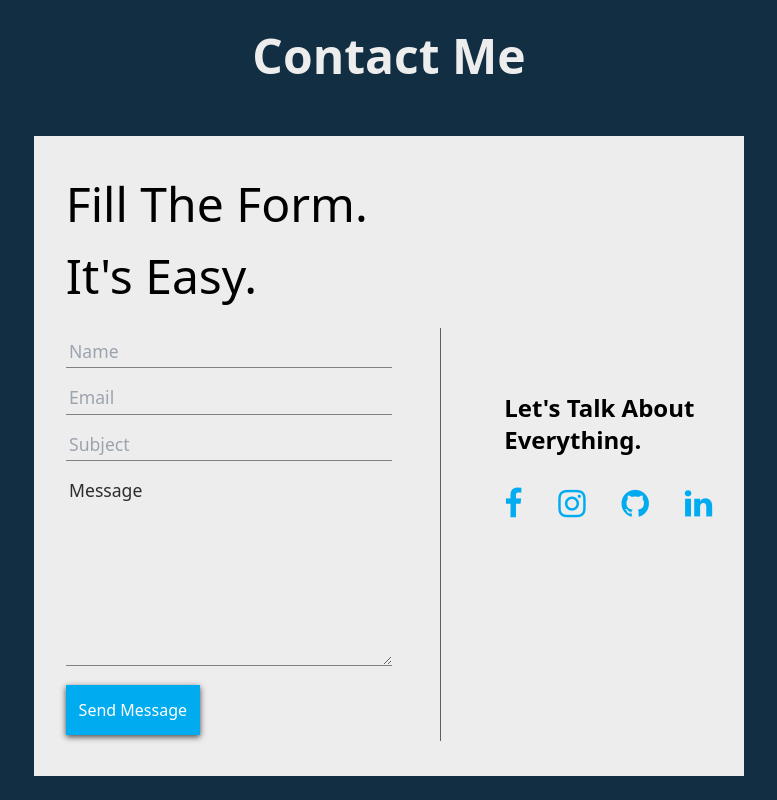
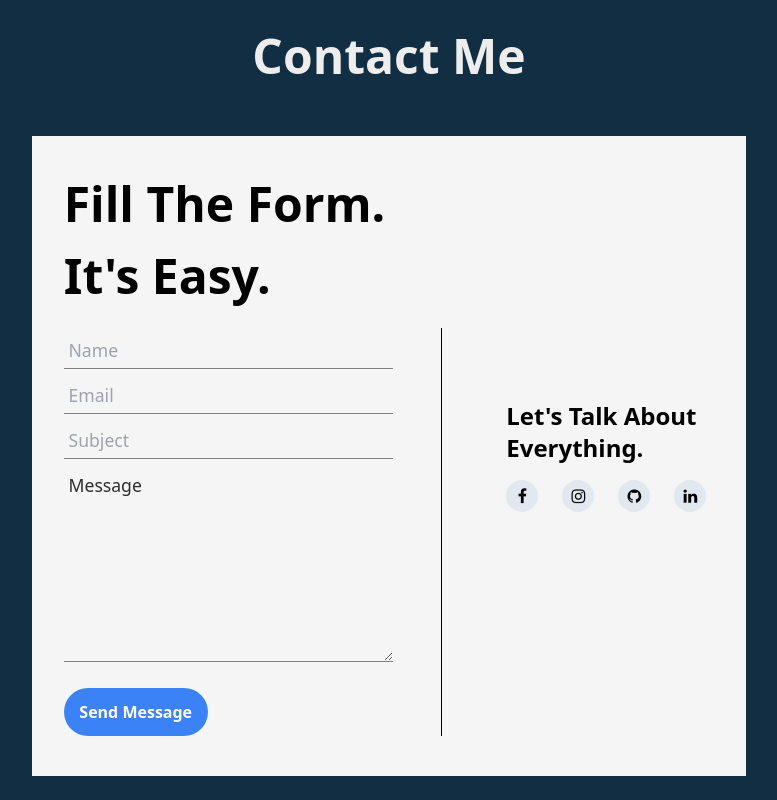
Before and after one commit to panntod/Tools-React, a React (Create React App) app: page / in a window 1280 px wide. Shown: the part 800-1600 px from the top of the page, without its empty margins (251-1028 px from the left). Built offline with nearby package versions, Linux system fonts and the light colour scheme.

Commit message:
refactor: Recreate component contact

```diff
--- a/src/components/contact.jsx
+++ b/src/components/contact.jsx
@@ -1,25 +1,31 @@
-import React, { useEffect } from "react";
+import { useState } from "react";
 import "../css/contact.css";
 
 const Contact = () => {
+  const [loading, setLoading] = useState(false);
   const scriptURL =
     "https://script.google.com/macros/s/AKfycbxGfA8DJox2zVLcD4JAi5bc9KGMz41oqvxg552--CFf8K9YkbiczLDjQhSW9877zRMBlg/exec";
 
-  useEffect(() => {
+  const handleSubmitForm = async (e) => {
+    e.preventDefault();
     const form = document.forms["contact-form"];
+    setLoading(true);
 
-    form.addEventListener("submit", (e) => {
-      e.preventDefault();
-
-      fetch(scriptURL, { method: "POST", body: new FormData(form) })
-        .then((response) => {
-          alert("Message Succesfully Send!");
-          form.reset();
-          console.log("Success!", response);
-        })
-        .catch((error) => console.error("Error!", error.message));
-    });
-  }, []);
+    try {
+      const response = await fetch(scriptURL, {
+        method: "POST",
+        body: new FormData(form),
+      });
+      if (response.ok) {
+        alert("Message Succesfully Send!");
+        form.reset();
+      } else {
+        alert("Something went wrong");
+      }
+    } finally {
+      setLoading(false);
+    }
+  };
 
   return (
     <>
@@ -28,10 +34,10 @@ const Contact = () => {
           Fill The Form. <br /> It's Easy.
         </h2>
         <form
-          method="post"
+          onSubmit={(e) => handleSubmitForm(e)}
           id="contact-form"
           name="contact-form"
-          className="px-m form-shadow"
+          className="pr-12 border-r md:border-r-black"
         >
           <div className="form-group">
             <input
@@ -55,7 +61,6 @@ const Contact = () => {
               required
             />
           </div>
-
           <div className="form-group">
             <input
               type="text"
@@ -70,7 +75,7 @@ const Contact = () => {
           <div className="form-group">
             <textarea
               name="message"
-              className="form-control"
+              className="form-control focus:outline-none"
               id="message"
               cols="30"
               rows="7"
@@ -79,31 +84,50 @@ const Contact = () => {
               required
             ></textarea>
           </div>
-          <div className="form-group">
-            <button type="submit" className="contact-btn">
-              Send Message
-            </button>
-          </div>
+          <button
+            type="submit"
+            className={`mt-4 w-36 h-12 bg-blue-500 hover:bg-blue-300 rounded-full ${
+              loading ? "bg-blue-300" : ""
+            }`}
+            disabled={loading}
+          >
+            <span className="text-white whitespace-nowrap font-semibold">
+              {loading ? "Loading..." : "Send Message"}
+            </span>
+          </button>
         </form>
       </div>
 
       <div className="hidden sm:hidden md:flex contact-container">
         <div className="side-contact">
-          <h1 className="side-text text-2xl font-semibold text-black">Let's Talk About Everything.</h1>
-          <div className="contact-sosmed">
-            <a href="https://www.facebook.com/pandhu.munjalindra" >
+          <h1 className="text-2xl font-semibold text-black mb-4">
+            Let's Talk About Everything.
+          </h1>
+          <div className="flex items-center gap-6">
+            <a
+              href="https://www.facebook.com/pandhu.munjalindra"
+              className="w-8 h-8 flex items-center justify-center rounded-full bg-slate-200 hover:shadow-md hover:text-blue-500"
+            >
               <i className="fa fa-facebook"></i>
             </a>
-            <a href="https://www.instagram.com/pandhuu._/">
+            <a
+              href="https://www.instagram.com/pandhuu._/"
+              className="w-8 h-8 flex items-center justify-center rounded-full bg-slate-200 hover:shadow-md hover:text-blue-500"
+            >
               <i className="fa fa-instagram"></i>
             </a>
-            <a href="github.com/panntod">
+            <a
+              href="github.com/panntod"
+              className="w-8 h-8 flex items-center justify-center rounded-full bg-slate-200 hover:shadow-md hover:text-blue-500"
+            >
               <i className="fa fa-github"></i>
             </a>
-            <a href="https://www.linkedin.com/in/pandhu-arya-munjalindra-b9834b294">
+            <a
+              href="https://www.linkedin.com/in/pandhu-arya-munjalindra-b9834b294"
+              className="w-8 h-8 flex items-center justify-center rounded-full bg-slate-200 hover:shadow-md hover:text-blue-500"
+            >
               <i className="fa fa-linkedin"></i>
             </a>
-
           </div>
         </div>
       </div>
--- a/src/css/contact.css
+++ b/src/css/contact.css
@@ -8,50 +8,25 @@
 
 .contact-container {
   margin-bottom: 7rem;
-  background: var(--text-color);
+  background: #f5f5f5;
   padding: 2rem;
   min-height: 40rem;
 }
 
 .section-title {
   font-size: 3rem;
+  font-weight: 700;
   margin-bottom: 1rem;
 }
 
-.px-m {
-  padding: 0 3rem 0 0;
-}
-
-.form-group {
-  padding: 0.4rem 0;
-}
-
 .form-control {
-  background: transparent;
+  background: #f5f5f5;
   font-size: 1.1rem;
   border: none;
-  border-bottom: 1px solid gray;
-  padding: 0.2rem;
+  border-bottom: 1px solid #808080;
+  margin: 4px 0;
+  padding: 0.3rem;
   width: 100%;
-}
-
-.form-shadow {
-  box-shadow: 1px 0 0 0 rgba(0, 0, 0, 0.6);
-}
-
-.contact-btn {
-  color: white;
-  background: var(--main-color);
-  padding: 0.8rem;
-  border: none;
-  box-shadow: 0 2px 6px rgba(0, 0, 0, 0.7);
-}
-
-.contact-btn:hover {
-  color: var(--main-color);
-  border: 1px solid var(--main-color);
-  background: white;
-  cursor: pointer;
 }
 
 .side-contact {
@@ -62,27 +37,6 @@
   max-width: 13rem;
 }
 
-.side-text h1 {
-  color: #000;
-}
-
-.contact-sosmed {
-  width: 100%;
-  gap: 10px;
-  margin-top: 2rem;
-  display: flex;
-  justify-content: space-between;
-}
-
-.contact-sosmed a i {
-  font-size: 2rem;
-  color: var(--main-color);
-}
-
-.contact-sosmed a i:hover {
-  transform: translateY(10px);
-}
-
 @media (max-width: 658px) {
   .contact-container {
     margin-bottom: 7rem;
@@ -90,7 +44,4 @@
     padding: 2rem;
     min-height: fit-content;
   }
-  .form-shadow {
-    box-shadow: none; /* Bayangan hanya di bagian kanan */
-  }
 }
```
